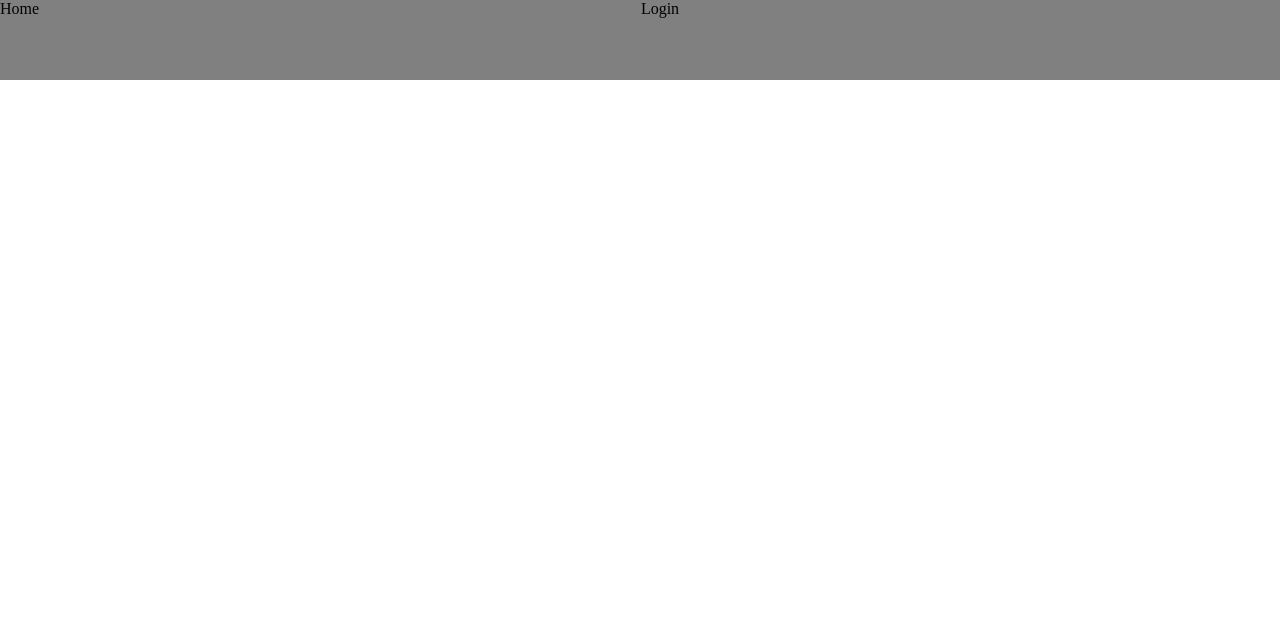
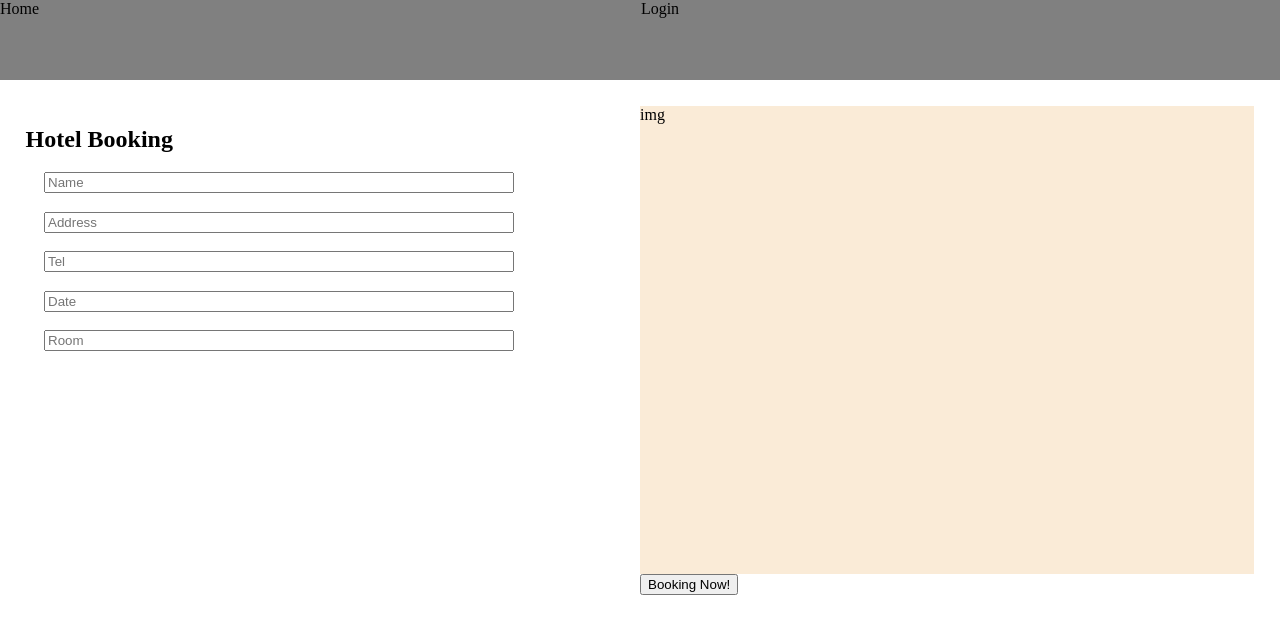
Before and after one commit to Kathaleeyaice/hostel-management, a Vue app: page /booking in a window 1280 px wide. Shown: the top 634 px of the page. Built offline with nearby package versions, Linux system fonts and the light colour scheme.

Commit message:
Update code

```diff
--- a/src/views/bookingScreen/bookingScreen.vue
+++ b/src/views/bookingScreen/bookingScreen.vue
@@ -1,16 +1,100 @@
 <template>
   <div class="bookingScreen">
-    booking
+    <div class="bookingLeft">
+      <h2>Hotel Booking</h2>
+      <form>
+        <div class="inputBox">
+          <input
+            type="text"
+            class="inputText"
+            v-model="inputName"
+            placeholder="Name"
+          />
+        </div>
+        <div class="inputBox">
+          <input
+            type="text"
+            class="inputText"
+            v-model="inputAddress"
+            placeholder="Address"
+          />
+        </div>
+        <div class="inputBox">
+          <input
+            type="text"
+            class="inputText"
+            v-model="inputTel"
+            placeholder="Tel"
+          />
+        </div>
+        <div class="inputBox">
+          <input
+            type="text"
+            class="inputText"
+            v-model="inputDate"
+            placeholder="Date"
+          />
+        </div>
+        <div class="inputBox">
+          <input
+            type="text"
+            class="inputText"
+            v-model="inputRoom"
+            placeholder="Room"
+          />
+        </div>
+      </form>
+    </div>
+    <div class="bookingRight">
+      <div class="imgBox">
+        img
+      </div>
+      <div class="bookingButton">
+        <button>Booking Now!</button>
+      </div>
+    </div>
   </div>
 </template>
 
 <script>
-//import headerMessenger from '@/views/TypePeople/components/headerMessenger.vue'
-
 export default {
   name: "bookingScreen",
   components: {},
   props: {}
 };
 </script>
-<style scoped></style>>
+<style scoped>
+.bookingScreen {
+  top: 10vh;
+  left: 0;
+  right: 0;
+  bottom: 0;
+  position: fixed;
+  padding: 2%;
+  display: inline-flex;
+}
+.bookingLeft {
+  width: 50%;
+  height: 100%;
+}
+.inputBox {
+  margin: 3%;
+}
+input {
+  width: 80%;
+  right: 0;
+  margin-right: 0;
+}
+.bookingRight {
+  width: 50%;
+  height: 100%;
+}
+.imgBox {
+  width: 100%;
+  height: 70%;
+  background-color: antiquewhite;
+}
+.bookingButton {
+  right: 0;
+}
+</style>
```
Also changed, not shown: src/views/hotelInfoScreen/hotelInfoScreen.vue (+6 -6 lines), src/views/hotelListScreen/components/hotelListBox.vue (+4 -4 lines).
